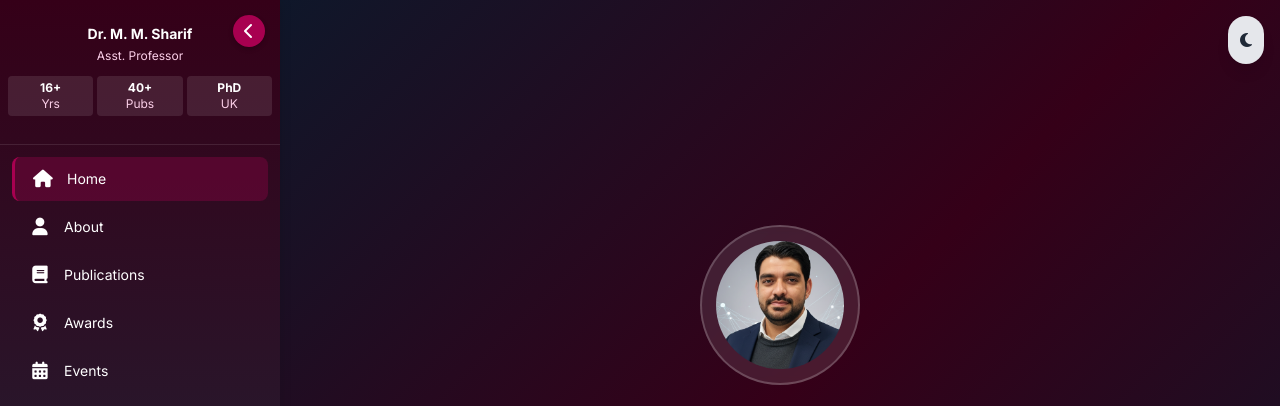
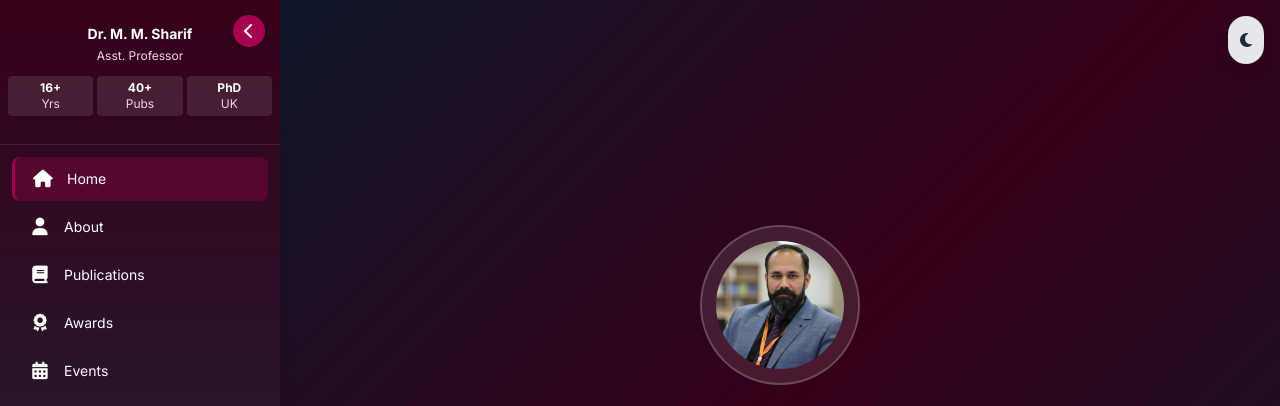
Before and after one commit to Salman7292/Dost_Muhmmad_portfolio, a plain HTML site: page index.html in a window 1280 px wide. Shown: the top 406 px of the page. Drawn offline with nearby package versions, Linux system fonts and the light colour scheme.

Commit message:
Update index.html

```diff
--- a/index.html
+++ b/index.html
@@ -628,7 +628,7 @@
                     <div class="max-w-4xl mx-auto text-center text-white animate-fade-in">
                         <!-- Profile Image -->
                         <div class="w-32 h-32 sm:w-40 sm:h-40 mx-auto mb-6 sm:mb-8 rounded-full bg-white/10 backdrop-blur-sm flex items-center justify-center border-2 border-white/20">
-                            <img src="12.png" alt="Dr. Mohammad Muazzam Sharif"
+                            <img src="122.png" alt="Dr. Mohammad Muazzam Sharif"
                                 class="w-28 h-28 sm:w-32 sm:h-32 rounded-full object-cover" loading="eager" width="128"
                                 height="128">
                         </div>
@@ -814,7 +814,7 @@
                         <div class="w-full md:w-1/3 flex flex-col items-center">
                             <div class="relative mb-6">
                                 <div class="w-48 h-48 sm:w-56 sm:h-56 md:w-64 md:h-64 rounded-full bg-gradient-to-br from-[#a80050] to-[#84003d] flex items-center justify-center shadow-xl">
-                                    <img src="12.png" alt="Dr. Mohammad Muazzam Sharif"
+                                    <img src="122.png" alt="Dr. Mohammad Muazzam Sharif"
                                         class="w-44 h-44 sm:w-52 sm:h-52 md:w-60 md:h-60 rounded-full object-cover"
                                         width="240" height="240">
                                 </div>
```
